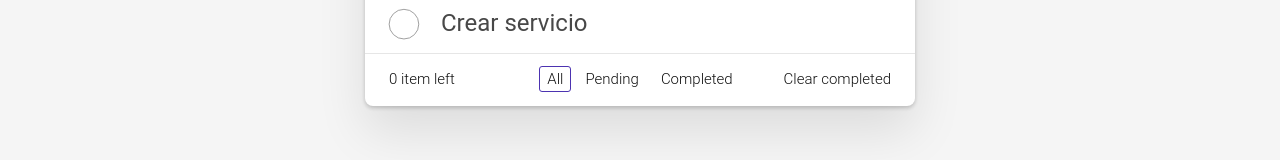
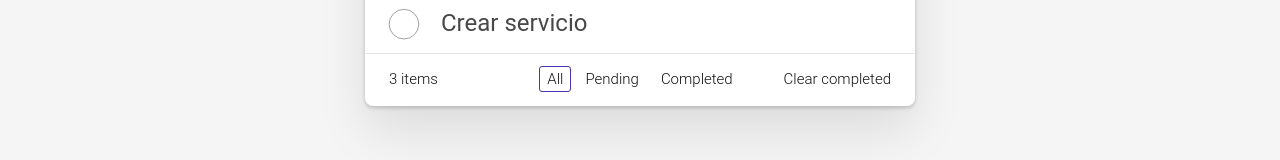
Before and after one commit to cldcantoflores/ang, an Angular app: page / in a window 1280 px wide. Shown: the part 614-774 px from the top of the page. Built offline with nearby package versions, Linux system fonts and the light colour scheme.

Commit message:
clase 13

```diff
--- a/src/app/pages/home/home.component.html
+++ b/src/app/pages/home/home.component.html
@@ -50,7 +50,7 @@
       <!-- This footer should be hidden by default and shown when there are todos -->
       <footer class="footer">
         <!-- This should be `0 items left` by default -->
-        <span class="todo-count"><strong>0</strong> item left</span>
+        <span class="todo-count"><strong>{{ tasks().length }}</strong> items</span>
         <!-- Remove this if you don't implement routing -->
         <ul class="filters">
           <li>
```
